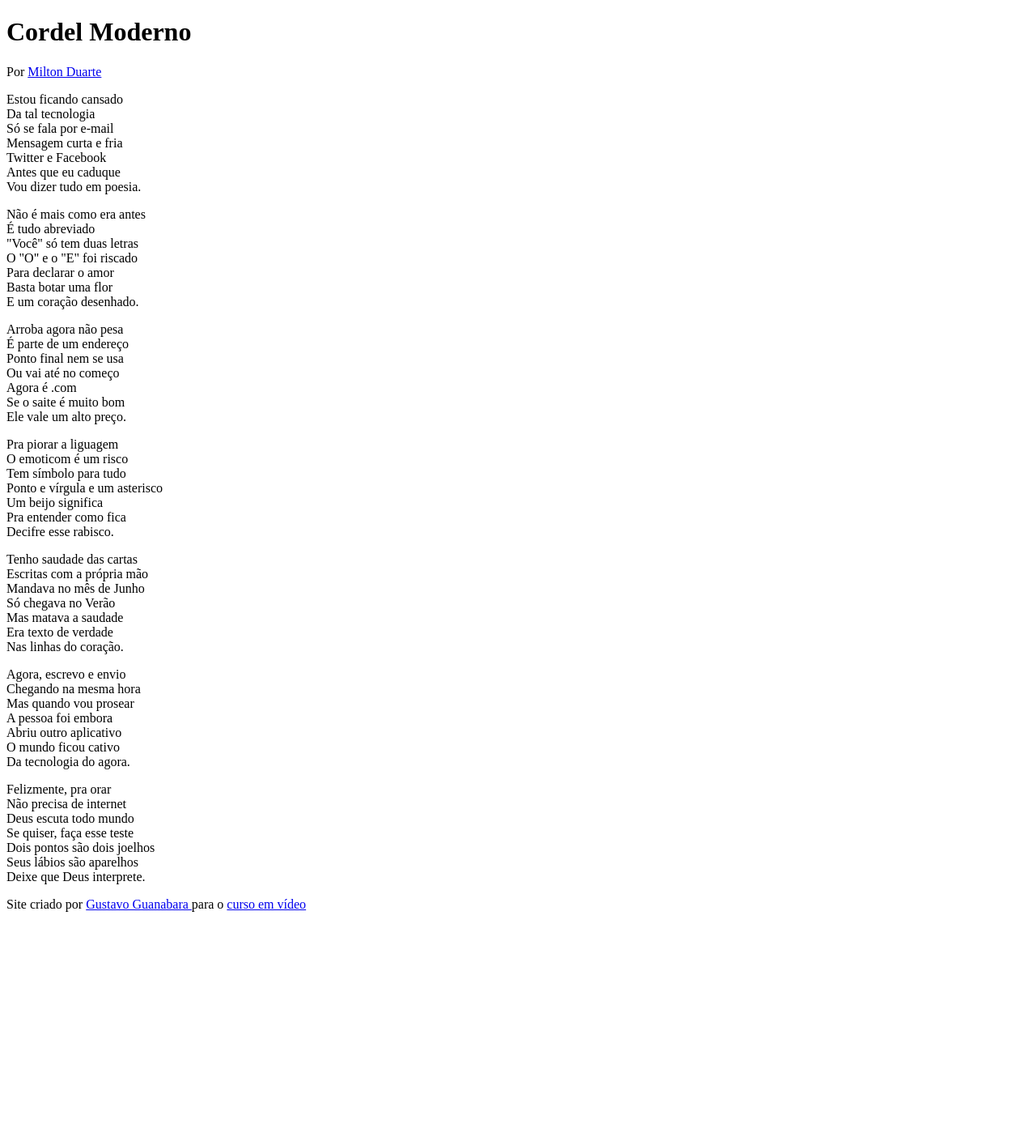
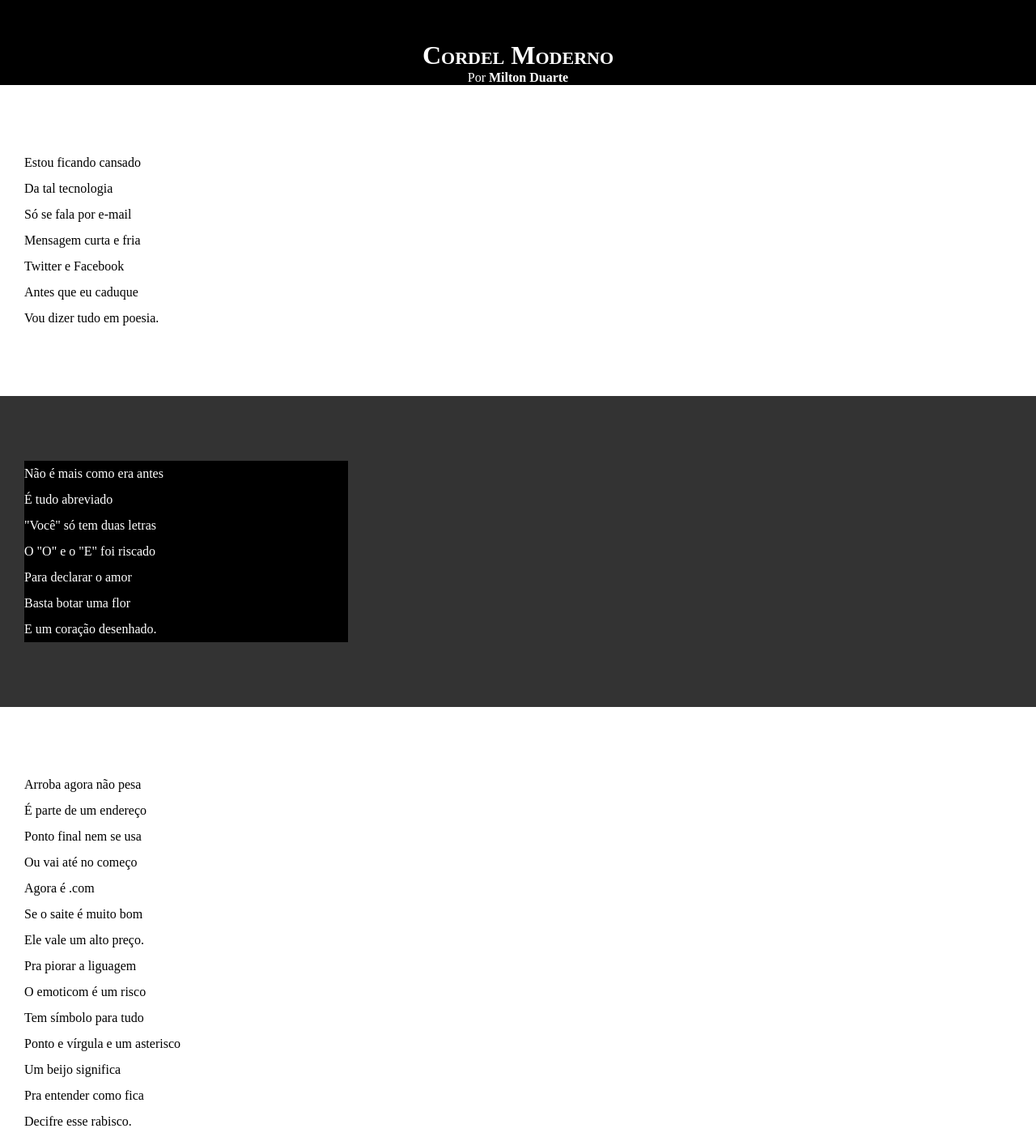
Before and after one commit to LangoXD/site-cordel, a plain HTML site: page index.html in a window 1280 px wide. Shown: the top 1404 px of the page at 81% size. Before the commit the page ends 1142 px from the top, so only its background shows below. Drawn offline with Linux system fonts and the light colour scheme.

Commit message:
atualizei a folha de estilo do site

```diff
--- a/estilo/style.css
+++ b/estilo/style.css
@@ -1 +1,68 @@
 @charset "UTF-8";
+
+*{
+    margin: 0px;
+    padding: 0px;
+}
+
+html, body{
+    min-height: 100vh;
+    background-color: darkgray;
+
+
+}
+
+header{
+    background-color: black;
+    color: white;
+    text-align: center;
+}
+
+header h1{
+    padding-top: 50px;
+    font-variant: small-caps;
+}
+
+header > p{
+    padding-bottom: 50px;
+}
+
+a{
+    color: white;
+    text-decoration: none;
+    font-weight: bolder;
+
+}
+
+a :hover{
+    text-decoration: underline;
+}
+
+section{
+    padding-top: 10vh;
+    padding-bottom: 10vh;
+    line-height: 2em;
+    padding-left: 30px;
+}
+
+section.normal{
+    background-color: white;
+    color: black;
+}
+section.imagem{
+    background-color: rgb(51, 51, 51);
+    color: white;
+}
+
+section.imagem >p{
+    width: 400px;
+    background-color: rgb(0, 0, 0.253)
+
+}
+
+footer{
+    background-color: black;
+    color: white;
+    text-align: center;
+    padding: 10px;
+}
--- a/index.html
+++ b/index.html
@@ -16,7 +16,7 @@
 
 </header>
 
-<section>
+<section class="normal">
     <p>
     Estou ficando cansado<br>
     Da tal tecnologia<br>
@@ -30,7 +30,7 @@
 
 
 
-<section>
+<section class="imagem">
     <p>
     Não é mais como era antes<br>
     É tudo abreviado<br>
@@ -42,7 +42,7 @@
     </p>
 </section>
 
-<section>
+<section class="normal">
     <p>
     Arroba agora não pesa<br>
     É parte de um endereço<br>
@@ -62,6 +62,8 @@
     Decifre esse rabisco.
     </p>
 </section>
+
+<section class="imagem">
     <p>    Tenho saudade das cartas<br>
     Escritas com a própria mão<br>
     Mandava no mês de Junho<br>
@@ -70,8 +72,9 @@
     Era texto de verdade<br>
     Nas linhas do coração.
     </p>
+</section>
 
-<section>
+<section class="normal">
     <p>
     Agora, escrevo e envio<br>
     Chegando na mesma hora<br>
```
